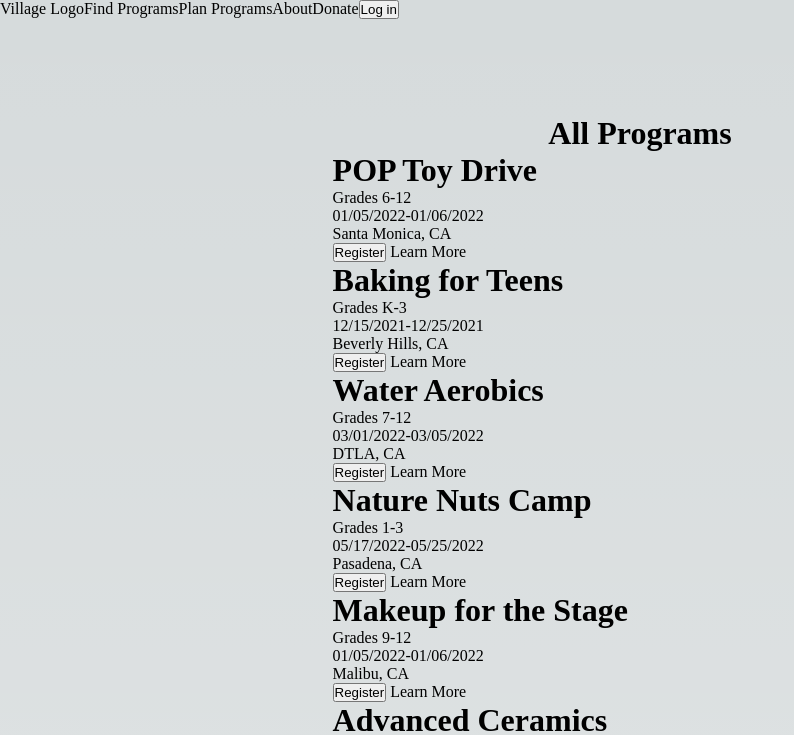
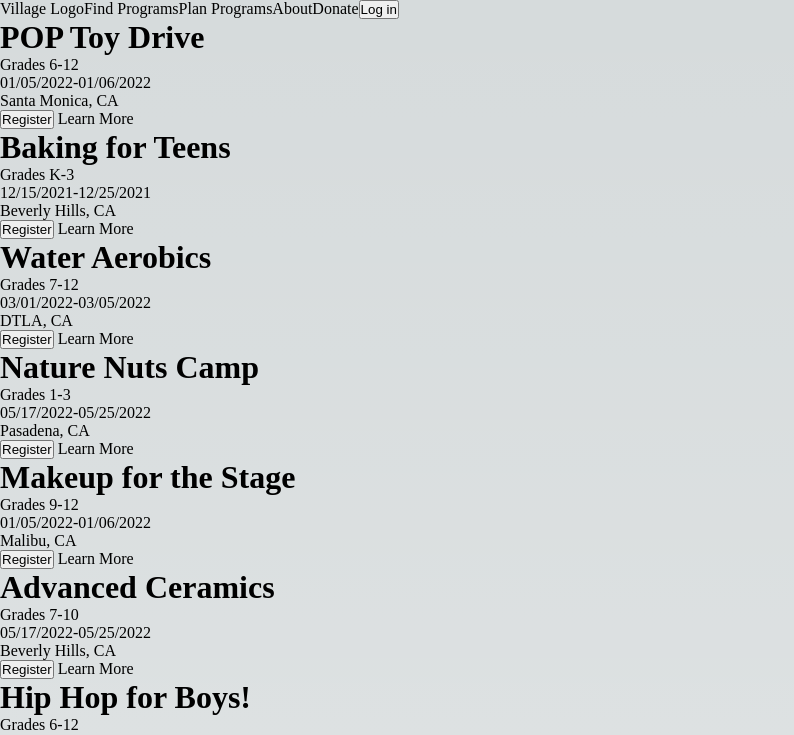
Before and after one commit to kelseyn12/village-mock, a Next.js app: page / in a window 1280 px wide. Shown: the top 735 px of the page, without its empty margins (0-794 px from the left). Built offline with nearby package versions, Linux system fonts and the light colour scheme.

Commit message:
wip: added components folder and moved main content to it's own component

```diff
--- a/pages/index.js
+++ b/pages/index.js
@@ -3,7 +3,7 @@ import Image from 'next/image'
 import { Inter } from '@next/font/google'
 import styles from '../styles/Home.module.css'
 import Link from 'next/link'
-
+import { AllPrograms } from '../src/components/home/all-programs'
 
 
 const inter = Inter({ subsets: ['latin'] })
@@ -33,17 +33,7 @@ export default function Home({data}) {
           <button>Log in</button>
         </nav>
       </header>
-      <main className={styles.main}>
-      <div>
-      <h1>All Programs</h1>
-      </div>
-      <div>
-      {data.map(evt =>
-      <div key={evt.name}><h1>{evt.name}</h1> <p>Grades {evt.grade}</p> <p>{evt.date_begin}-{evt.date_end}</p> <p>{evt.location}</p> <button>Register</button> <a href='/'>Learn More</a></div>)}
-
-
-      </div>
-      </main>
+      <AllPrograms data={data} />
       <footer className={styles.footer}></footer>
     </>
   )
--- /dev/null
+++ b/src/components/home/all-programs.jsx
@@ -0,0 +1,18 @@
+export const AllPrograms = ({ data }) => {
+  return (
+    <main>
+      <div>
+        {data.map((evt) => (
+          <div key={evt.name}>
+            <h1>{evt.name}</h1> <p>Grades {evt.grade}</p>{" "}
+            <p>
+              {evt.date_begin}-{evt.date_end}
+            </p>{" "}
+            <p>{evt.location}</p> <button>Register</button>{" "}
+            <a href="/">Learn More</a>
+          </div>
+        ))}
+      </div>
+    </main>
+  );
+};
```
Also changed, not shown: pages/[id].js (line endings or trailing spaces).
